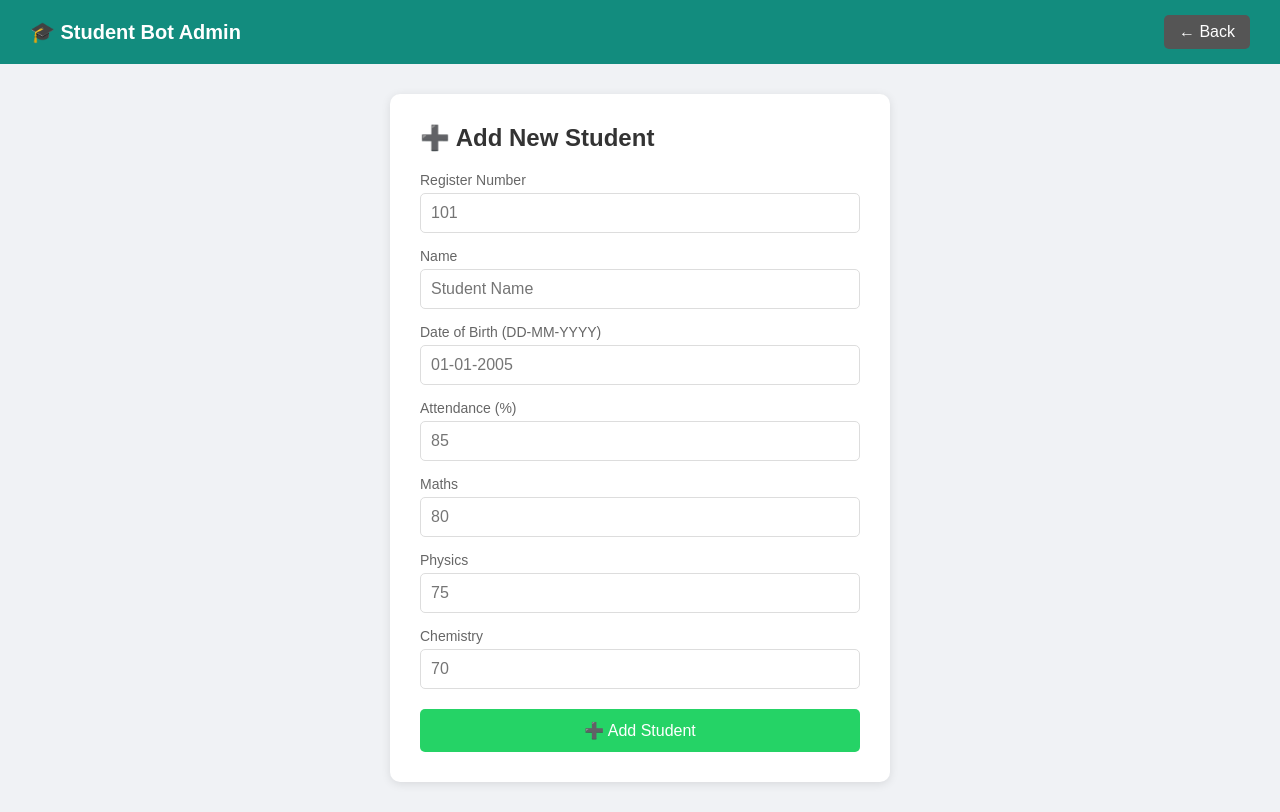
After one commit to kayalmoni14-jpg/student-whatsapp-bot, a Flask app: page /add in a window 1280 px wide. The commit adds this page. Run offline with Flask 3, Linux system fonts and the light colour scheme; a user stored in the database is signed in.

Commit message:
Added add student feature

```diff
--- a/app.py
+++ b/app.py
@@ -84,6 +84,30 @@ def edit_student(reg_no):
         return "Student not found"
     return render_template("edit_student.html", student=student)
 
+# 🟢 Add student route
+@app.route("/add", methods=["GET", "POST"])
+def add_student():
+    if not session.get("logged_in"):
+        return redirect(url_for("login"))
+    if request.method == "POST":
+        conn = get_db()
+        conn.execute(
+            "INSERT INTO students (reg_no, name, dob, attendance, maths, physics, chemistry) VALUES (?, ?, ?, ?, ?, ?, ?)",
+            (
+                request.form.get("reg_no"),
+                request.form.get("name"),
+                request.form.get("dob"),
+                int(request.form.get("attendance")),
+                int(request.form.get("maths")),
+                int(request.form.get("physics")),
+                int(request.form.get("chemistry"))
+            )
+        )
+        conn.commit()
+        conn.close()
+        return redirect(url_for("dashboard"))
+    return render_template("add_student.html")
+
 # 🟢 WhatsApp route
 @app.route("/whatsapp", methods=["POST"])
 def whatsapp_bot():
--- /dev/null
+++ b/templates/add_student.html
@@ -0,0 +1,105 @@
+<!DOCTYPE html>
+<html>
+<head>
+    <title>Add Student</title>
+    <style>
+        body {
+            font-family: Arial;
+            background: #f0f2f5;
+            margin: 0;
+            padding: 0;
+        }
+        .navbar {
+            background: #128C7E;
+            padding: 15px 30px;
+            color: white;
+            display: flex;
+            justify-content: space-between;
+            align-items: center;
+        }
+        .navbar h1 {
+            margin: 0;
+            font-size: 20px;
+        }
+        .navbar a {
+            color: white;
+            text-decoration: none;
+            background: #555;
+            padding: 8px 15px;
+            border-radius: 5px;
+        }
+        .container {
+            padding: 30px;
+            max-width: 500px;
+            margin: 0 auto;
+        }
+        .card {
+            background: white;
+            padding: 30px;
+            border-radius: 10px;
+            box-shadow: 0 2px 10px rgba(0,0,0,0.1);
+        }
+        h2 {
+            color: #333;
+            margin-top: 0;
+        }
+        label {
+            display: block;
+            margin-top: 15px;
+            color: #666;
+            font-size: 14px;
+        }
+        input {
+            width: 100%;
+            padding: 10px;
+            margin-top: 5px;
+            border: 1px solid #ddd;
+            border-radius: 5px;
+            box-sizing: border-box;
+            font-size: 16px;
+        }
+        .btn-save {
+            width: 100%;
+            padding: 12px;
+            background: #25D366;
+            color: white;
+            border: none;
+            border-radius: 5px;
+            cursor: pointer;
+            font-size: 16px;
+            margin-top: 20px;
+        }
+        .btn-save:hover {
+            background: #128C7E;
+        }
+    </style>
+</head>
+<body>
+    <div class="navbar">
+        <h1>🎓 Student Bot Admin</h1>
+        <a href="/dashboard">← Back</a>
+    </div>
+    <div class="container">
+        <div class="card">
+            <h2>➕ Add New Student</h2>
+            <form method="POST">
+                <label>Register Number</label>
+                <input type="text" name="reg_no" placeholder="101" required/>
+                <label>Name</label>
+                <input type="text" name="name" placeholder="Student Name" required/>
+                <label>Date of Birth (DD-MM-YYYY)</label>
+                <input type="text" name="dob" placeholder="01-01-2005" required/>
+                <label>Attendance (%)</label>
+                <input type="number" name="attendance" placeholder="85" required/>
+                <label>Maths</label>
+                <input type="number" name="maths" placeholder="80" required/>
+                <label>Physics</label>
+                <input type="number" name="physics" placeholder="75" required/>
+                <label>Chemistry</label>
+                <input type="number" name="chemistry" placeholder="70" required/>
+                <button type="submit" class="btn-save">➕ Add Student</button>
+            </form>
+        </div>
+    </div>
+</body>
+</html>
```
Also changed, not shown: templates/dashboard.html (+11 -1 lines), students.db.
